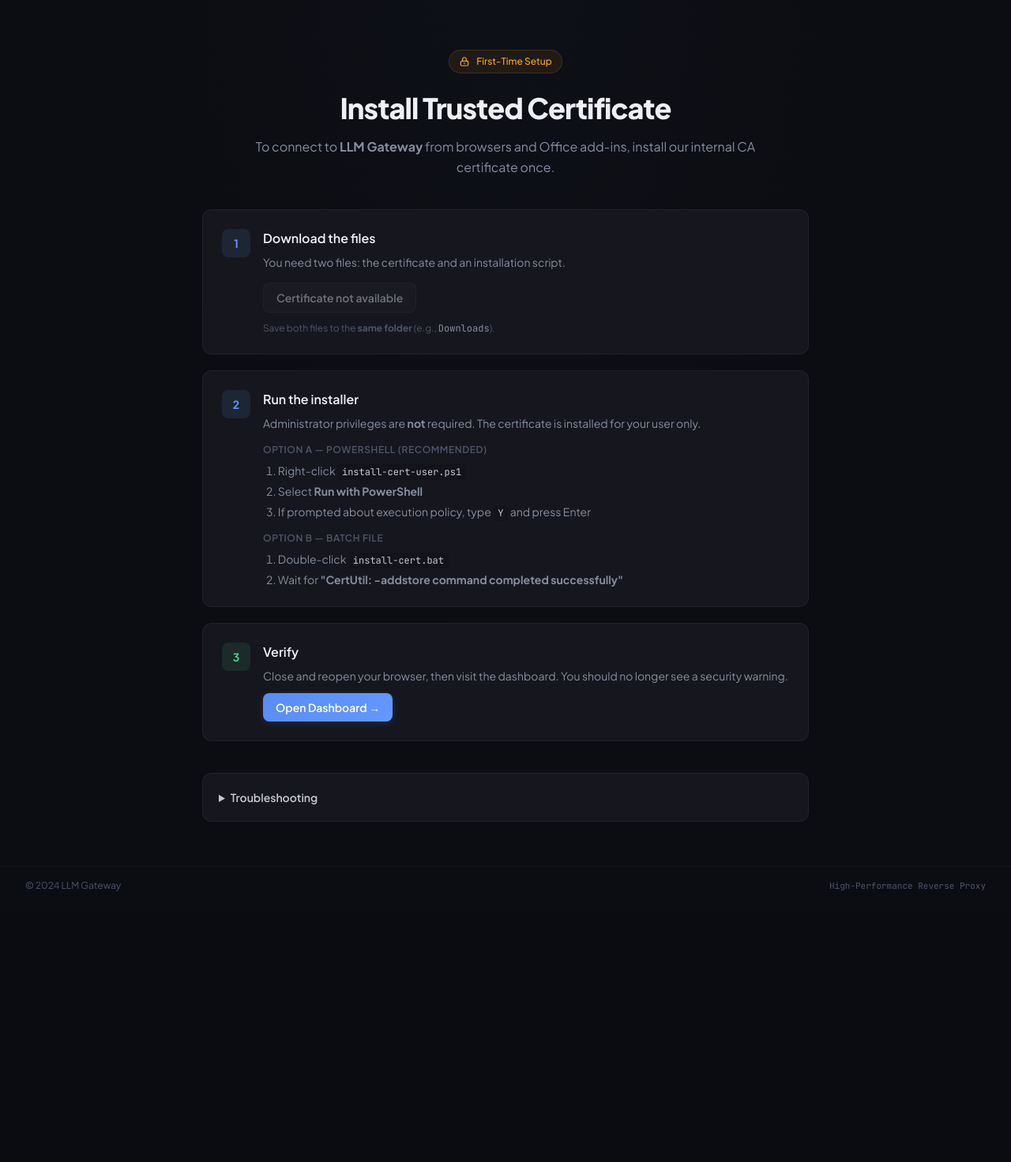
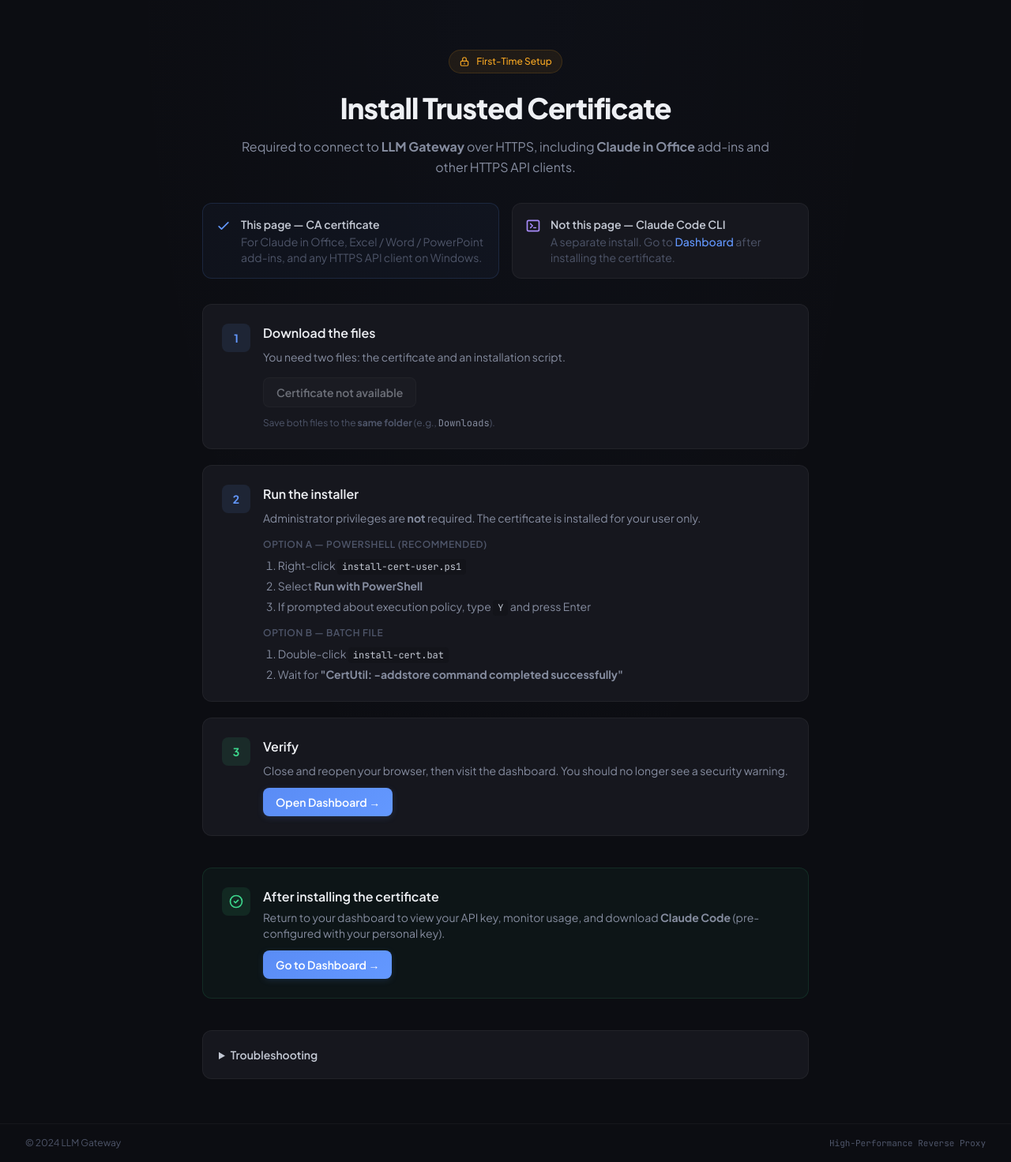
Before and after one commit to bwinken/llm-gateway, a FastAPI app: template app/templates/setup.html in a window 1280 px wide. Shown: the part 57-1529 px from the top of the page at 79% size. Before the commit the page ends 1186 px from the top, so only its background shows below. Run offline with FastAPI, Linux system fonts and the light colour scheme; the template is opened without the code that fills it, so the values that code supplies are empty; parts of the project's set-up code (start-up, migrations or seed data) failed here and were passed over; some libraries are stand-ins or nearby versions.

Commit message:
Add Claude Code installer + require login for /setup
- Add install-claude-code-example.ps1 as a template for operators to
  customise (Node + Git from shared drive, npm proxy, settings.json
  merge, verification) — rename to install-claude-code.ps1 after edit
- New /dashboard/install-claude-code.ps1 endpoint (auth required) that
  injects the logged-in user's API key into the script template
- Show a personalised-download card on the dashboard, separate from the
  CA certificate flow, explicitly labelled distinct from Claude in Office
- Make /setup page + file downloads require SSO login
- Remove nginx /setup bypass so oauth2-proxy gates the page like others
- Clarify setup page scope with a side-by-side banner: CA cert vs
  Claude Code CLI are separate installs

Co-Authored-By: Claude Opus 4.6 <noreply@anthropic.com>

```diff
--- a/app/routers/web_ui.py
+++ b/app/routers/web_ui.py
@@ -9,7 +9,7 @@ from datetime import datetime, timezone
 from pathlib import Path
 
 from fastapi import APIRouter, Depends, HTTPException, Request, Security
-from fastapi.responses import FileResponse, HTMLResponse, JSONResponse, RedirectResponse
+from fastapi.responses import FileResponse, HTMLResponse, JSONResponse, RedirectResponse, Response
 from fastapi.templating import Jinja2Templates
 from sqlmodel import Session, select
 
@@ -24,6 +24,12 @@ from app.services.stats import get_daily_trends, get_owned_apps_summary, get_use
 router = APIRouter()
 _templates_dir = Path(__file__).resolve().parent.parent / "templates"
 templates = Jinja2Templates(directory=str(_templates_dir))
+_SETUP_DIR = Path(__file__).resolve().parent.parent.parent / "setup"
+_SETUP_ALLOWED = {
+    "llm-gateway-ca.crt",
+    "install-cert-user.ps1",
+    "install-cert.bat",
+}
 
 
 def _common_ctx(request: Request, **extra) -> dict:
@@ -115,6 +121,8 @@ async def dashboard(
     daily_limit = user.daily_limit_usd if user.daily_limit_usd > 0 else 1.0
     usage_percent = min(100.0, (today_cost / daily_limit) * 100)
 
+    claude_code_available = (_SETUP_DIR / "install-claude-code.ps1").is_file()
+
     return templates.TemplateResponse(
         "dashboard.html",
         _common_ctx(
@@ -133,6 +141,7 @@ async def dashboard(
             now_utc=datetime.now(timezone.utc),
             owned_apps=owned_apps,
             server_groups=server_groups,
+            claude_code_available=claude_code_available,
         ),
     )
 
@@ -181,25 +190,58 @@ async def refresh_owned_app_key(
     return JSONResponse({"ok": True, "api_key": target.api_key})
 
 
-# ── Public setup page (no auth — users can't log in without trusting the cert) ──
+@router.get("/dashboard/install-claude-code.ps1")
+async def personalized_claude_installer(
+    user: User = Security(get_web_user, scopes=["read"]),
+):
+    """Serve install-claude-code.ps1 with the user's API key inlined.
 
-_SETUP_DIR = Path(__file__).resolve().parent.parent.parent / "setup"
-_SETUP_ALLOWED = {"llm-gateway-ca.crt", "install-cert-user.ps1", "install-cert.bat"}
+    Auth'd so the key is never exposed publicly; oauth2-proxy redirects
+    unauthenticated users through SSO first.
+    """
+    template_path = _SETUP_DIR / "install-claude-code.ps1"
+    if not template_path.is_file():
+        raise HTTPException(status_code=404, detail="Installer not available.")
+    script = template_path.read_text(encoding="utf-8").replace(
+        "__USER_API_KEY__", user.api_key
+    )
+    return Response(
+        content=script,
+        media_type="application/octet-stream",
+        headers={
+            "Content-Disposition": 'attachment; filename="install-claude-code.ps1"',
+        },
+    )
 
 
+# ── Setup page (requires SSO login) ──
+
 @router.get("/setup", response_class=HTMLResponse)
-async def setup_page(request: Request):
-    """Public page with CA cert download + install instructions."""
+async def setup_page(
+    request: Request,
+    user: User = Security(get_web_user, scopes=["read"]),
+):
+    """Setup page with CA cert + tooling downloads. Requires login."""
     available = {name: (_SETUP_DIR / name).is_file() for name in _SETUP_ALLOWED}
     return templates.TemplateResponse(
         "setup.html",
-        _common_ctx(request, title="Setup", available=available),
+        _common_ctx(
+            request,
+            title="Setup",
+            available=available,
+            user=user,
+            display_name=user.display_name or user.username,
+            org_code=user.org_code,
+        ),
     )
 
 
 @router.get("/setup/files/{filename}")
-async def setup_file(filename: str):
-    """Serve a file from the setup/ directory. Whitelist-only."""
+async def setup_file(
+    filename: str,
+    user: User = Security(get_web_user, scopes=["read"]),
+):
+    """Serve a file from the setup/ directory. Requires login; whitelist-only."""
     if filename not in _SETUP_ALLOWED:
         raise HTTPException(status_code=404, detail="Not found.")
     filepath = _SETUP_DIR / filename
--- a/app/templates/setup.html
+++ b/app/templates/setup.html
@@ -3,7 +3,7 @@
 {% block content %}
 
 {# ── Header ── #}
-<div class="text-center mt-8 mb-10 gw-anim">
+<div class="text-center mt-8 mb-8 gw-anim">
     <div class="inline-flex items-center gap-2 px-3 py-1.5 rounded-full text-xs font-medium mb-6"
          style="background:rgba(245,166,35,0.08);border:1px solid rgba(245,166,35,0.15);color:#f5a623;">
         <svg class="w-3.5 h-3.5" fill="none" stroke="currentColor" viewBox="0 0 24 24"><path stroke-linecap="round" stroke-linejoin="round" stroke-width="2" d="M12 15v2m-6 4h12a2 2 0 002-2v-6a2 2 0 00-2-2H6a2 2 0 00-2 2v6a2 2 0 002 2zm10-10V7a4 4 0 00-8 0v4h8z"/></svg>
@@ -13,9 +13,34 @@
         Install Trusted Certificate
     </h1>
     <p class="mt-4 text-base text-t3 max-w-2xl mx-auto leading-relaxed">
-        To connect to <b>{{ app_title | default("LLM Gateway") }}</b> from browsers and Office add-ins,
-        install our internal CA certificate once.
+        Required to connect to <b>{{ app_title | default("LLM Gateway") }}</b> over HTTPS,
+        including <b>Claude in Office</b> add-ins and other HTTPS API clients.
     </p>
+</div>
+
+{# ── Scope banner: what this page is and isn't for ── #}
+<div class="max-w-3xl mx-auto mb-8 gw-anim">
+    <div class="grid grid-cols-1 md:grid-cols-2 gap-4">
+        <div class="gw-card p-4 flex items-start gap-3"
+             style="background:rgba(99,152,255,0.04);border-color:rgba(99,152,255,0.15)">
+            <svg class="w-5 h-5 flex-shrink-0 mt-0.5" style="color:#6398ff" fill="none" stroke="currentColor" viewBox="0 0 24 24"><path stroke-linecap="round" stroke-linejoin="round" stroke-width="2" d="M5 13l4 4L19 7"/></svg>
+            <div class="text-sm">
+                <div class="text-t2 font-semibold mb-0.5">This page — CA certificate</div>
+                <div class="text-t4">For Claude in Office, Excel / Word / PowerPoint add-ins, and any HTTPS API client on Windows.</div>
+            </div>
+        </div>
+        <div class="gw-card p-4 flex items-start gap-3">
+            <svg class="w-5 h-5 flex-shrink-0 mt-0.5" style="color:#a78bfa" fill="none" stroke="currentColor" viewBox="0 0 24 24"><path stroke-linecap="round" stroke-linejoin="round" stroke-width="2" d="M8 9l3 3-3 3m5 0h3M5 20h14a2 2 0 002-2V6a2 2 0 00-2-2H5a2 2 0 00-2 2v12a2 2 0 002 2z"/></svg>
+            <div class="text-sm">
+                <div class="text-t2 font-semibold mb-0.5">Not this page — Claude Code CLI</div>
+                <div class="text-t4">
+                    A separate install. Go to
+                    <a href="/dashboard" class="text-ab hover:text-ac font-medium">Dashboard</a>
+                    after installing the certificate.
+                </div>
+            </div>
+        </div>
+    </div>
 </div>
 
 {# ── Steps ── #}
@@ -117,6 +142,29 @@
 
 </div>
 
+{# ── Next: what to do after installing the cert ── #}
+<div class="max-w-3xl mx-auto mt-10 mb-6 gw-anim gw-d4">
+    <div class="gw-card p-6"
+         style="background:rgba(61,214,140,0.04);border-color:rgba(61,214,140,0.12)">
+        <div class="flex items-start gap-4">
+            <div class="flex-shrink-0 w-9 h-9 rounded-lg flex items-center justify-center"
+                 style="background:rgba(61,214,140,0.1);color:#3dd68c">
+                <svg class="w-5 h-5" fill="none" stroke="currentColor" viewBox="0 0 24 24"><path stroke-linecap="round" stroke-linejoin="round" stroke-width="2" d="M9 12l2 2 4-4m6 2a9 9 0 11-18 0 9 9 0 0118 0z"/></svg>
+            </div>
+            <div class="flex-1">
+                <h3 class="text-base font-semibold text-t1 mb-1">After installing the certificate</h3>
+                <p class="text-sm text-t3 mb-3">
+                    Return to your dashboard to view your API key, monitor usage, and download
+                    <b>Claude Code</b> (pre-configured with your personal key).
+                </p>
+                <a href="/dashboard" class="gw-btn gw-btn-primary text-sm px-4 py-2">
+                    Go to Dashboard &rarr;
+                </a>
+            </div>
+        </div>
+    </div>
+</div>
+
 {# ── Troubleshooting ── #}
 <div class="max-w-3xl mx-auto mt-10 mb-6 gw-anim gw-d4">
     <details class="gw-card p-5">
```
Also changed, not shown: app/templates/dashboard.html (+26 -0 lines), 2 other files.
